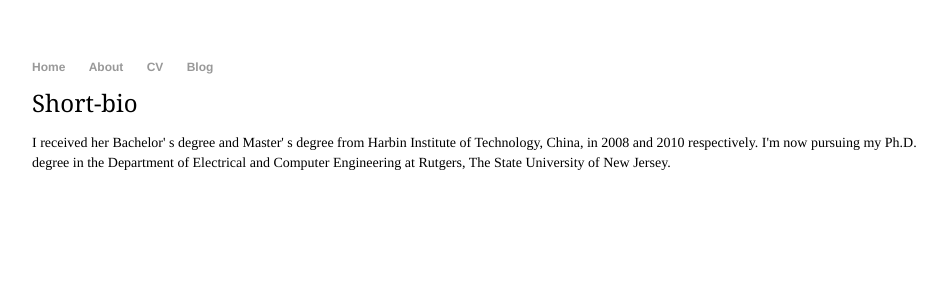
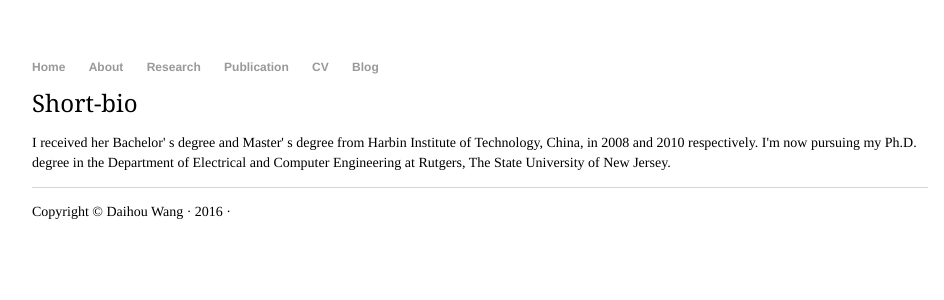
Before and after one commit to Deb25/Deb25.github.io, a Jekyll site: the page about/index.html, which Jekyll copies as it is, in a window 1280 px wide. Shown: the top 300 px of the page, without its empty margins (160-1104 px from the left). Built offline with Jekyll 4.4.1, drawn with Linux system fonts in a browser that asks for light colours.

Commit message:
Update index.html

```diff
--- a/about/index.html
+++ b/about/index.html
@@ -10,6 +10,8 @@
     		<ul>
         		<li><a href="/">Home</a></li>
 	        	<li><a href="/about">About</a></li>
+	        	<li><a href="/research">Research</a></li>
+	        	<li><a href="/publication">Publication</a></li>
         		<li><a href="/cv">CV</a></li>
         		<li><a href="/blog">Blog</a></li>
     		</ul>
@@ -20,5 +22,8 @@
 				<p>I received her Bachelor' s degree and Master' s degree from Harbin Institute of Technology, China, in 2008 and 2010 respectively. I'm now pursuing my Ph.D. degree in the Department of Electrical and Computer Engineering at Rutgers, The State University of New Jersey.</p>
     		</div><!-- /.blurb -->
 		</div><!-- /.container -->
+		<footer>
+    		<p>Copyright © Daihou Wang · 2016 ·</p>
+		</footer>
 	</body>
 </html>
```
